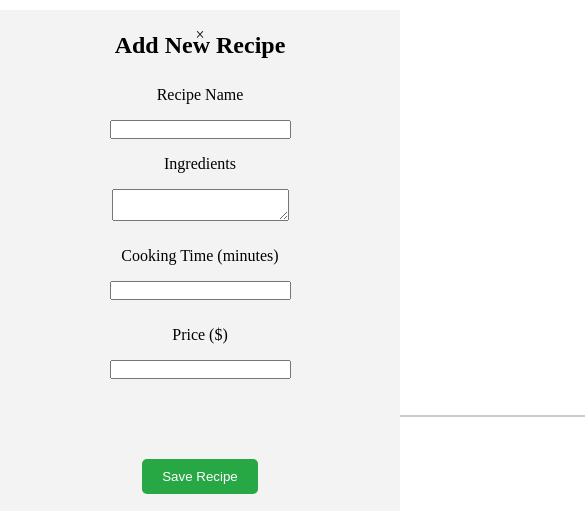
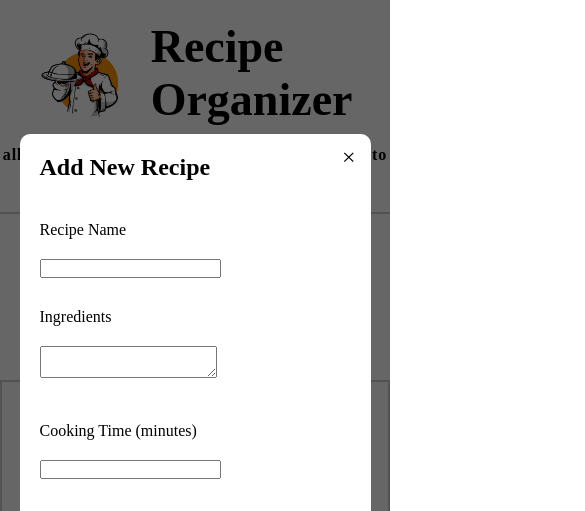
Before and after one commit to syedAli124944/recipeOrganizer, a plain HTML site: page index.html in a window 390 px wide. Shown: the top 511 px of the page, 585 px wide, since content can reach past the window. Drawn offline with Linux system fonts and the light colour scheme.

Commit message:
updating responsiveness

```diff
--- a/script.js
+++ b/script.js
@@ -9,7 +9,7 @@ const editIndexInput = document.getElementById("edit");
 
 // Open form
 function openForm(index = null) {
-  formPopup.style.display = "block";
+  document.getElementById("recipeFormPopup").style.display = "flex";
   formTitle.textContent = index !== null ? "Edit Recipe" : "Add Recipe";
 
   if (index !== null) {
@@ -32,7 +32,7 @@ function openForm(index = null) {
 
 // Close form
 function closeForm() {
-  formPopup.style.display = "none";
+  document.getElementById("recipeFormPopup").style.display = "none";
 }
 
 // Save recipe (add / edit)
--- a/style.css
+++ b/style.css
@@ -37,6 +37,20 @@
     padding: 30px;
 }
 
+.controls {
+    margin-top: 20px;
+    display: flex;
+    flex-wrap: wrap;
+    gap: 15px;
+    justify-content: center;
+}
+
+#searchBox {
+    flex: 1;
+    min-width: 200px;
+    max-width: 300px;
+}
+
 .add-btn {
     background-color: #28a745;
     color: white;
@@ -61,20 +75,17 @@
 
 /* recipe collections */
 .recipe-collection {
-    /* display: flex; */
-    /* flex-wrap: wrap; */
-    /* justify-content: start; */
     padding: 30px;
     margin: 0 auto;
-    width: 200vh;
+    max-width: 1200px;
     border: 2px solid #ccc;
-    height: 1200px;
     margin-bottom: 40px;
     position: relative;
 }
 
 .recipe-collectionContent {
     display: flex;
+    /* flex-wrap: wrap; */
     justify-content: space-between;
     padding: 20px;
 
@@ -87,7 +98,9 @@
     gap: 20px;
 }
 
+
 .recipe-card {
+
     padding: 20px;
     width: 250px;
     height: 500px;
@@ -179,33 +192,56 @@ h3 {
     margin-top: 40px;
 }
 
+
+#recipeFormPopup {
+    display: flex;
+    /* flex-wrap: wrap; */
+    flex-direction: column;
+    justify-content: center;
+    align-items: center;
+}
+
+
 .popup-content {
+    background-color: #fff;
     padding: 20px;
-    margin-top: 10px;
-    line-height: 10px;
-    top: 0%;
-    left: 0%;
-    position: fixed;
-    background-color: #f4f3f3;
-    text-align: center;
+    border-radius: 10px;
     width: 400px;
+    max-width: 90%;
+    text-align: left;
+    position: relative;
+}
 
+.popup-content label {
+    display: block;
+    margin: 10px 0 5px;
 }
 
 .popup-overlay {
+    display: none;
+    /* hidden by default */
+    position: fixed;
     top: 0;
     left: 0;
-    /* position: relative; */
-    display: flex;
-    width: 300px;
-    /* height: 100%; */
+    width: 100%;
+    height: 100%;
+    background-color: rgba(0, 0, 0, 0.6);
     z-index: 1000;
-    background-color: #ccc;
+    justify-content: center;
+    align-items: center;
 }
 
 .popup-content label {
     display: block;
     margin-bottom: 20px;
+}
+
+.close {
+    position: absolute;
+    top: 10px;
+    right: 15px;
+    font-size: 24px;
+    cursor: pointer;
 }
 
 .save-btn {
@@ -241,15 +277,16 @@ footer {
     height: 5%;
 }
 
-@media (max-width : 768px) {
+@media (max-width: 768px) {
     .controls {
         flex-direction: column;
         align-items: center;
+        gap: 10px;
     }
 
     .add-btn,
     #searchBox {
-        width: 90%;
+        width: 100%;
     }
 
     .recipe-card {
@@ -261,5 +298,4 @@ footer {
         width: 100%;
         height: auto;
     }
-
 }
```
